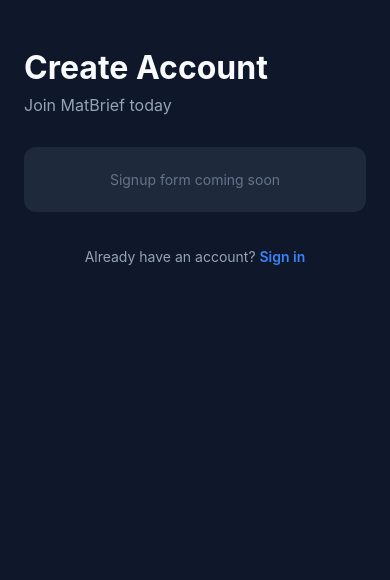
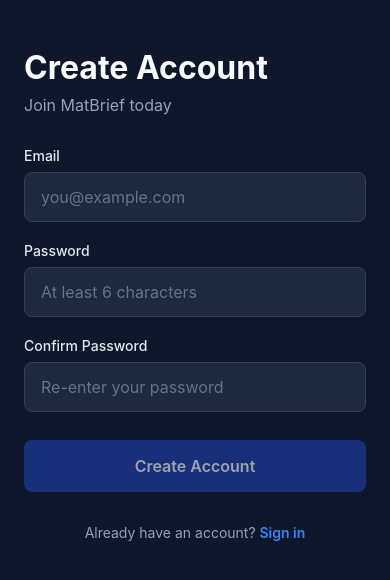
Before and after one commit to DissanayakeLYB/MatBrief, a React Native app: screen /Signup in a window 390 px wide. Shown: the top 580 px of the page. Built offline with nearby package versions, Linux system fonts and the light colour scheme; no server answers.

Commit message:
feat: implement signup screen with validation and tests

```diff
--- a/src/screens/SignupScreen.tsx
+++ b/src/screens/SignupScreen.tsx
@@ -2,39 +2,252 @@
  * SignupScreen
  *
  * Allows new users to create an account.
- * This is a placeholder — we'll add the full UI in the next phase.
+ *
+ * Features:
+ * - Email input
+ * - Password input with minimum length validation
+ * - Confirm password with match validation
+ * - Loading state while creating account
+ * - Clear error messages
+ * - Link to login for existing users
  */
 
-import { StyleSheet, Text, View, Pressable } from 'react-native';
+import { useState } from 'react';
+import {
+  StyleSheet,
+  Text,
+  View,
+  TextInput,
+  Pressable,
+  ActivityIndicator,
+  KeyboardAvoidingView,
+  Platform,
+  ScrollView,
+} from 'react-native';
 import { SafeAreaView } from 'react-native-safe-area-context';
 import type { NativeStackNavigationProp } from '@react-navigation/native-stack';
 import type { AuthStackParamList } from '../navigation/AuthNavigator';
+import { signUp } from '../services';
 
 type SignupScreenProps = {
   navigation: NativeStackNavigationProp<AuthStackParamList, 'Signup'>;
 };
 
+/**
+ * Minimum password length requirement.
+ * Matches the validation in authService.signUp.
+ */
+const MIN_PASSWORD_LENGTH = 6;
+
 export function SignupScreen({ navigation }: SignupScreenProps) {
+  // Form state
+  const [email, setEmail] = useState('');
+  const [password, setPassword] = useState('');
+  const [confirmPassword, setConfirmPassword] = useState('');
+
+  // UI state
+  const [isLoading, setIsLoading] = useState(false);
+  const [error, setError] = useState<string | null>(null);
+
+  /**
+   * Validate the form before submission.
+   * Returns an error message if validation fails, null if valid.
+   *
+   * We validate on the client for instant feedback, but the server
+   * also validates (defense in depth).
+   */
+  const validateForm = (): string | null => {
+    // Check email format (basic check, server does full validation)
+    if (!email.trim() || !email.includes('@')) {
+      return 'Please enter a valid email address.';
+    }
+
+    // Check password length
+    if (password.length < MIN_PASSWORD_LENGTH) {
+      return `Password must be at least ${MIN_PASSWORD_LENGTH} characters.`;
+    }
+
+    // Check passwords match
+    if (password !== confirmPassword) {
+      return 'Passwords do not match.';
+    }
+
+    return null;
+  };
+
+  /**
+   * Handle signup button press.
+   *
+   * Flow:
+   * 1. Validate form (client-side)
+   * 2. Clear any previous errors
+   * 3. Set loading state
+   * 4. Call auth service
+   * 5. If error, display it
+   * 6. If success, RootNavigator auto-switches to AppNavigator
+   */
+  const handleSignup = async () => {
+    // Client-side validation first
+    const validationError = validateForm();
+    if (validationError) {
+      setError(validationError);
+      return;
+    }
+
+    // Clear previous error and start loading
+    setError(null);
+    setIsLoading(true);
+
+    try {
+      const result = await signUp(email, password);
+
+      if (result.error) {
+        setError(result.error.message);
+        return;
+      }
+
+      // Success! RootNavigator will automatically switch to AppNavigator
+      // because it's listening to auth state changes.
+    } finally {
+      setIsLoading(false);
+    }
+  };
+
+  /**
+   * Determine if the signup button should be disabled.
+   * Disabled when loading or when required inputs are empty.
+   */
+  const isButtonDisabled =
+    isLoading || !email.trim() || !password || !confirmPassword;
+
   return (
     <SafeAreaView style={styles.container}>
-      <View style={styles.content}>
+      <KeyboardAvoidingView
+        behavior={Platform.OS === 'ios' ? 'padding' : 'height'}
+        style={styles.keyboardView}
+      >
+        <ScrollView
+          contentContainerStyle={styles.scrollContent}
+          keyboardShouldPersistTaps="handled"
+        >
+          {/* Header */}
+          <View style={styles.header}>
             <Text style={styles.title}>Create Account</Text>
             <Text style={styles.subtitle}>Join MatBrief today</Text>
-
-        {/* Placeholder for signup form */}
-        <View style={styles.placeholder}>
-          <Text style={styles.placeholderText}>Signup form coming soon</Text>
           </View>
 
+          {/* Error Message */}
+          {error && (
+            <View style={styles.errorContainer} testID="error-message">
+              <Text style={styles.errorText}>{error}</Text>
+            </View>
+          )}
+
+          {/* Form */}
+          <View style={styles.form}>
+            {/* Email Input */}
+            <View style={styles.inputGroup}>
+              <Text style={styles.label}>Email</Text>
+              <TextInput
+                style={styles.input}
+                placeholder="you@example.com"
+                placeholderTextColor="#64748b"
+                value={email}
+                onChangeText={setEmail}
+                autoCapitalize="none"
+                autoCorrect={false}
+                keyboardType="email-address"
+                textContentType="emailAddress"
+                autoComplete="email"
+                editable={!isLoading}
+                testID="email-input"
+              />
+            </View>
+
+            {/* Password Input */}
+            <View style={styles.inputGroup}>
+              <Text style={styles.label}>Password</Text>
+              <TextInput
+                style={styles.input}
+                placeholder="At least 6 characters"
+                placeholderTextColor="#64748b"
+                value={password}
+                onChangeText={setPassword}
+                secureTextEntry
+                textContentType="newPassword"
+                autoComplete="new-password"
+                editable={!isLoading}
+                testID="password-input"
+              />
+              {/* Password strength hint */}
+              {password.length > 0 && password.length < MIN_PASSWORD_LENGTH && (
+                <Text style={styles.hint} testID="password-hint">
+                  {MIN_PASSWORD_LENGTH - password.length} more characters needed
+                </Text>
+              )}
+            </View>
+
+            {/* Confirm Password Input */}
+            <View style={styles.inputGroup}>
+              <Text style={styles.label}>Confirm Password</Text>
+              <TextInput
+                style={[
+                  styles.input,
+                  // Show visual feedback when passwords don't match
+                  confirmPassword.length > 0 &&
+                    password !== confirmPassword &&
+                    styles.inputError,
+                ]}
+                placeholder="Re-enter your password"
+                placeholderTextColor="#64748b"
+                value={confirmPassword}
+                onChangeText={setConfirmPassword}
+                secureTextEntry
+                textContentType="newPassword"
+                autoComplete="new-password"
+                editable={!isLoading}
+                testID="confirm-password-input"
+              />
+              {/* Password match feedback */}
+              {confirmPassword.length > 0 && password !== confirmPassword && (
+                <Text style={styles.hintError} testID="password-mismatch-hint">
+                  Passwords do not match
+                </Text>
+              )}
+            </View>
+
+            {/* Signup Button */}
+            <Pressable
+              style={[
+                styles.button,
+                isButtonDisabled && styles.buttonDisabled,
+              ]}
+              onPress={handleSignup}
+              disabled={isButtonDisabled}
+              testID="signup-button"
+            >
+              {isLoading ? (
+                <ActivityIndicator color="#ffffff" size="small" />
+              ) : (
+                <Text style={styles.buttonText}>Create Account</Text>
+              )}
+            </Pressable>
+          </View>
+
+          {/* Login Link */}
           <Pressable
             style={styles.link}
             onPress={() => navigation.navigate('Login')}
+            disabled={isLoading}
+            testID="login-link"
           >
             <Text style={styles.linkText}>
-            Already have an account? <Text style={styles.linkTextBold}>Sign in</Text>
+              Already have an account?{' '}
+              <Text style={styles.linkTextBold}>Sign in</Text>
             </Text>
           </Pressable>
-      </View>
+        </ScrollView>
+      </KeyboardAvoidingView>
     </SafeAreaView>
   );
 }
@@ -44,10 +257,17 @@
     flex: 1,
     backgroundColor: '#0f172a',
   },
-  content: {
+  keyboardView: {
     flex: 1,
+  },
+  scrollContent: {
+    flexGrow: 1,
     paddingHorizontal: 24,
     paddingTop: 48,
+    paddingBottom: 24,
+  },
+  header: {
+    marginBottom: 32,
   },
   title: {
     fontSize: 32,
@@ -58,22 +278,76 @@
   subtitle: {
     fontSize: 16,
     color: '#94a3b8',
-    marginBottom: 32,
   },
-  placeholder: {
+  errorContainer: {
+    backgroundColor: '#7f1d1d',
+    borderRadius: 8,
+    padding: 12,
+    marginBottom: 16,
+    borderWidth: 1,
+    borderColor: '#dc2626',
+  },
+  errorText: {
+    color: '#fecaca',
+    fontSize: 14,
+    textAlign: 'center',
+  },
+  form: {
+    gap: 20,
+  },
+  inputGroup: {
+    gap: 8,
+  },
+  label: {
+    fontSize: 14,
+    fontWeight: '500',
+    color: '#e2e8f0',
+  },
+  input: {
     backgroundColor: '#1e293b',
-    borderRadius: 12,
-    padding: 24,
+    borderRadius: 8,
+    paddingHorizontal: 16,
+    paddingVertical: 14,
+    fontSize: 16,
+    color: '#f8fafc',
+    borderWidth: 1,
+    borderColor: '#334155',
+  },
+  inputError: {
+    borderColor: '#dc2626',
+  },
+  hint: {
+    fontSize: 12,
+    color: '#94a3b8',
+    marginTop: 4,
+  },
+  hintError: {
+    fontSize: 12,
+    color: '#f87171',
+    marginTop: 4,
+  },
+  button: {
+    backgroundColor: '#3b82f6',
+    borderRadius: 8,
+    paddingVertical: 16,
     alignItems: 'center',
-    marginBottom: 24,
+    justifyContent: 'center',
+    marginTop: 8,
+    minHeight: 52,
   },
-  placeholderText: {
-    color: '#64748b',
-    fontSize: 14,
+  buttonDisabled: {
+    backgroundColor: '#1e40af',
+    opacity: 0.6,
+  },
+  buttonText: {
+    color: '#ffffff',
+    fontSize: 16,
+    fontWeight: '600',
   },
   link: {
     alignItems: 'center',
-    paddingVertical: 12,
+    paddingVertical: 16,
+    marginTop: 16,
   },
   linkText: {
     color: '#94a3b8',
```
Also changed, not shown: 1 other file (tests, documents, lock files or other folders). Lines whose indentation alone changed are shown as unchanged.
